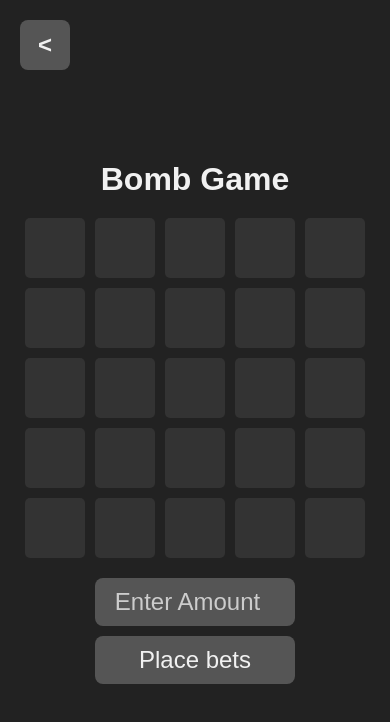
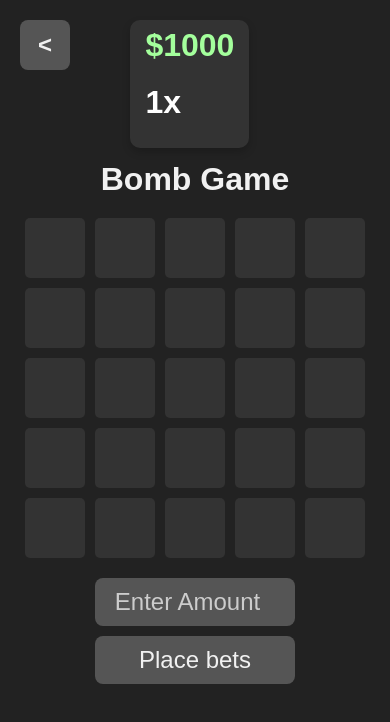
Before and after one commit to zvxnz7/casino, a website built with Vite: page mines.html in a window 390 px wide. Built offline with nearby package versions, Linux system fonts and the light colour scheme; no server answers.

Commit message:
Update styles.css

```diff
--- a/styles.css
+++ b/styles.css
@@ -220,7 +220,7 @@ body {
     left: 50%;
     transform: translateX(-50%);
     background-color: #333;
-    padding: 5px 10px;
+    padding: 7px 15px;
     border-radius: 10px;
     box-shadow: 0 4px 8px rgba(0, 0, 0, 0.2);
     left: -50%;
@@ -260,23 +260,13 @@ body {
         font-size: 1.5rem; /* Adjust font size for smaller cells */
     }
 
-    .left-container {
-        display: flex;
-        flex-direction: column;
+
+    .info-box {
         align-items: flex-start;
         position: absolute;
         left: 33%;
         top: -10%; /* Change from 90% to 0% to move it to the top */
     }
-
-/*     .info-box {
-        flex-direction: column;
-        display: flex;
-        background-color: #333;
-        padding: 20px;
-        border-radius: 10px;
-        box-shadow: 0 4px 8px rgba(0, 0, 0, 0.2);
-    } */
 
     .money-display {
         display: flex;
```
